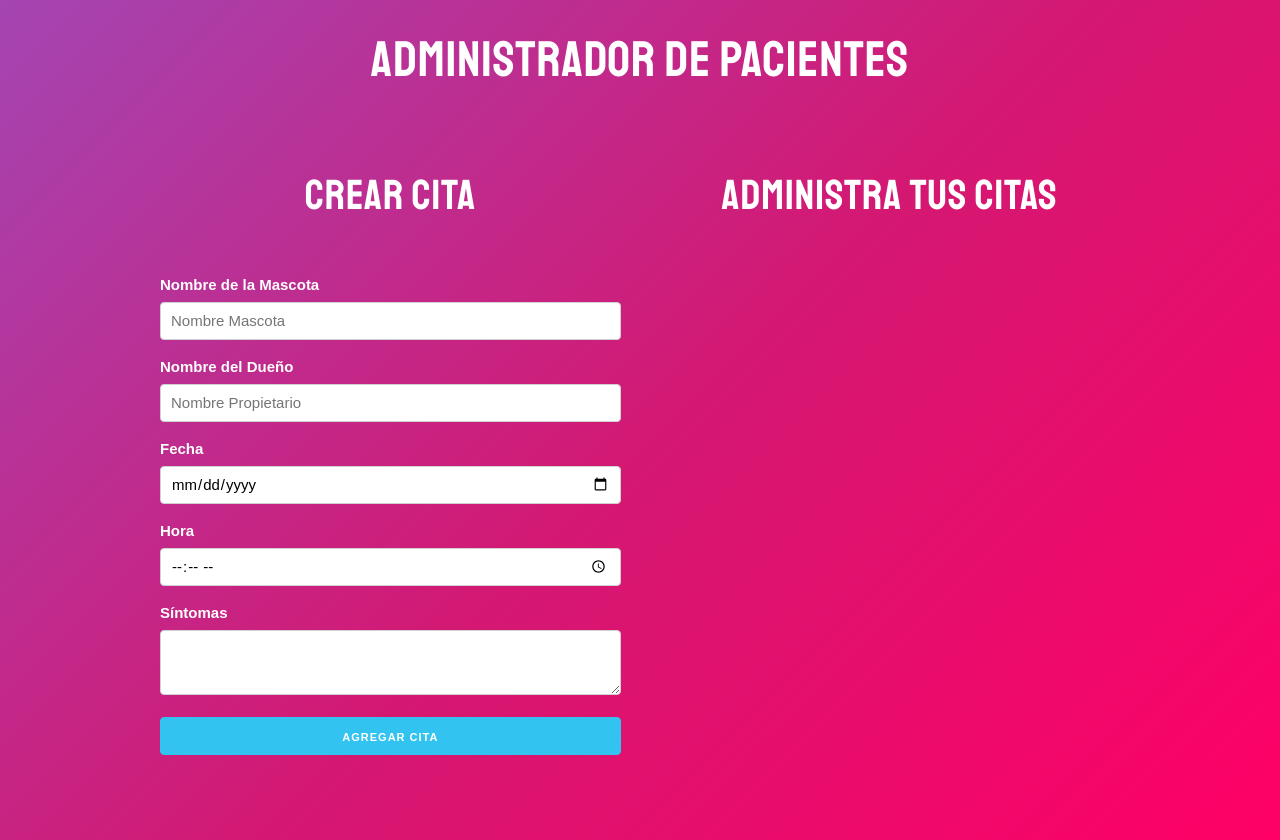
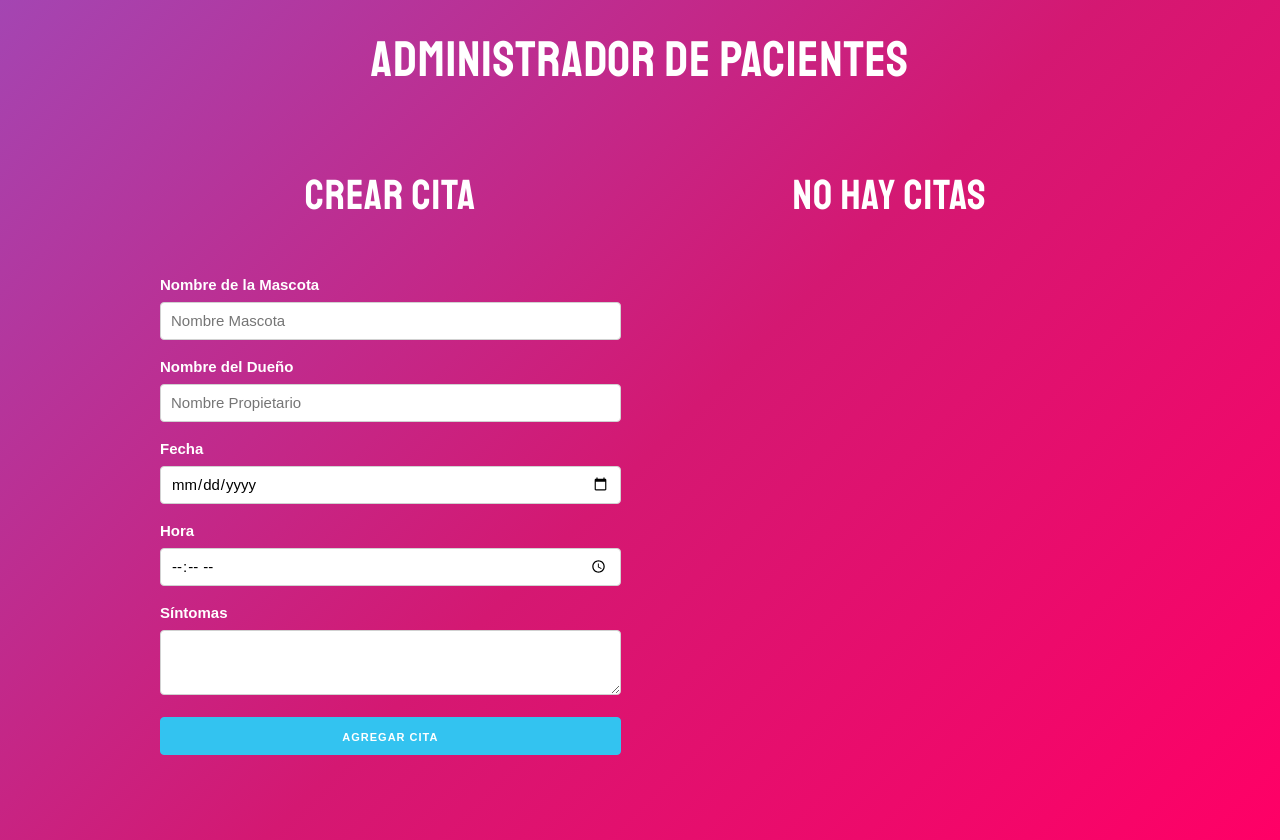
Before and after one commit to rparias/VeterinaryAppointments, a React (Create React App) app: page / in a window 1280 px wide. Built offline with nearby package versions, Linux system fonts and the light colour scheme.

Commit message:
Updating a conditional title for Citas

```diff
--- a/src/App.js
+++ b/src/App.js
@@ -16,6 +16,9 @@ function App() {
     saveCitas(nuevasCitas);
   };
 
+  const titleCitas =
+    citas.length === 0 ? 'No hay citas' : 'Administra tus citas';
+
   return (
     <div>
       <h1>Administrador de Pacientes</h1>
@@ -26,7 +29,7 @@ function App() {
             <Formulario createCita={createCita} />
           </div>
           <div className="one-half column">
-            <h2>Administra tus citas</h2>
+            <h2>{titleCitas}</h2>
             {citas.map(cita => (
               <Cita key={cita.id} cita={cita} deleteCita={deleteCita} />
             ))}
```
